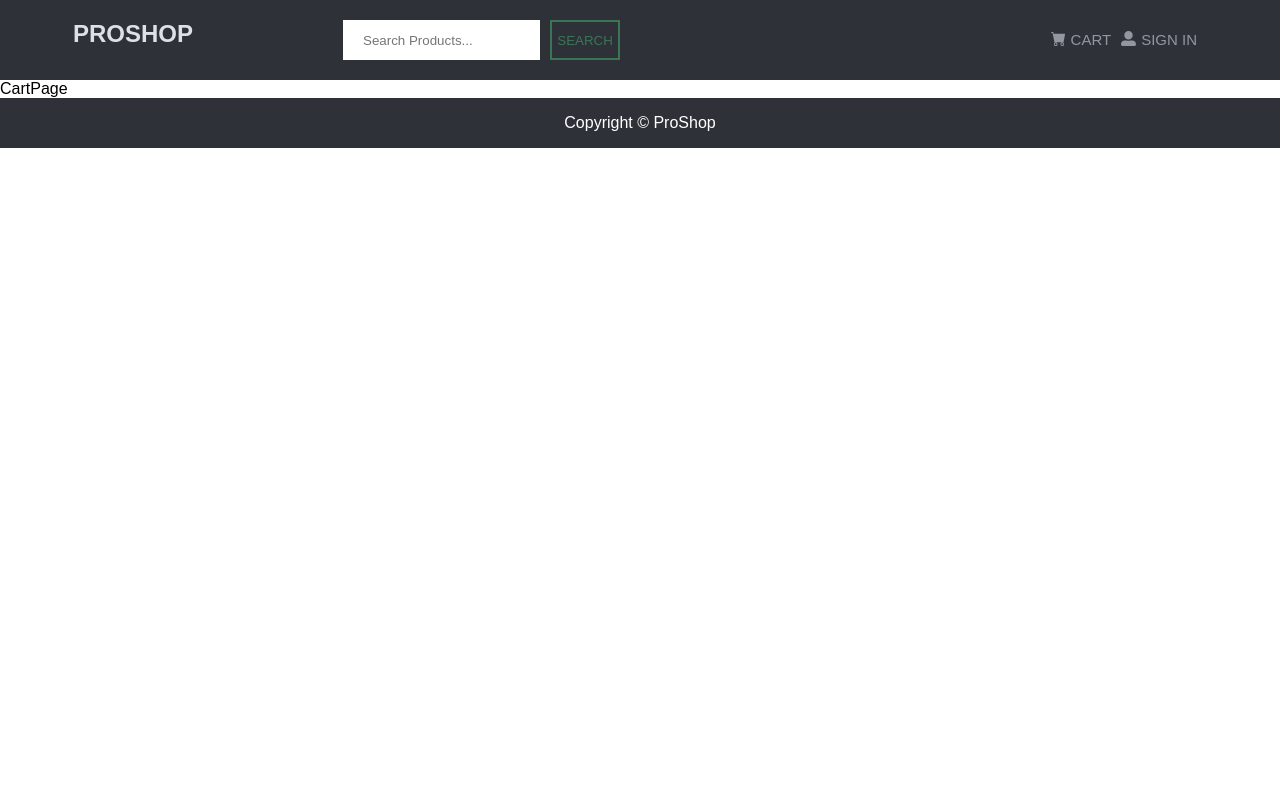
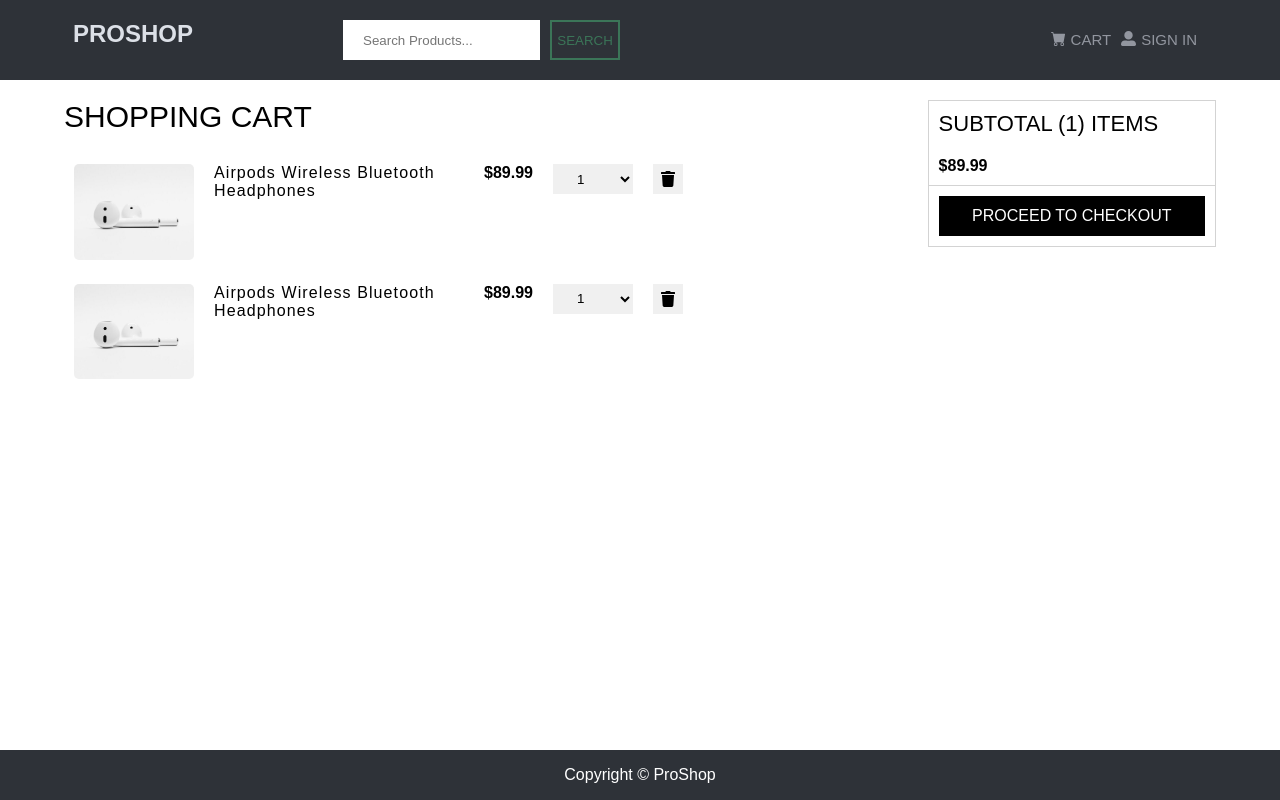
Before and after one commit to ritwikkr/proshop, a React (Create React App) app in the folder client/: page /cart in a window 1280 px wide. Built offline with nearby package versions, Linux system fonts and the light colour scheme.

Commit message:
Cartpage styling completed

```diff
--- a/client/src/pages/CartPage.js
+++ b/client/src/pages/CartPage.js
@@ -1,7 +1,69 @@
 import React from "react";
+import Wrapper from "../wrapper/CartPageWrapper";
+import { FaTrash } from "react-icons/fa";
 
 function CartPage() {
-  return <div>CartPage</div>;
+  return (
+    <Wrapper>
+      <div className="cart">
+        <div className="title">
+          <p>shopping cart</p>
+        </div>
+        <div className="body">
+          <div className="item">
+            <div className="image">
+              <img src="/images/airpods.jpg" alt="" />
+            </div>
+            <div className="product-title">
+              <p>airpods wireless bluetooth headphones</p>
+            </div>
+            <div className="price">
+              <p>$89.99</p>
+            </div>
+            <div className="qty">
+              <select name="qty" id="qty">
+                <option value="1">1</option>
+              </select>
+            </div>
+            <div className="remove">
+              <FaTrash />
+            </div>
+          </div>
+          {/*  */}
+          <div className="item">
+            <div className="image">
+              <img src="/images/airpods.jpg" alt="" />
+            </div>
+            <div className="product-title">
+              <p>airpods wireless bluetooth headphones</p>
+            </div>
+            <div className="price">
+              <p>$89.99</p>
+            </div>
+            <div className="qty">
+              <select name="qty" id="qty">
+                <option value="1">1</option>
+              </select>
+            </div>
+            <div className="remove">
+              <FaTrash />
+            </div>
+          </div>
+        </div>
+      </div>
+      <div className="subtotal">
+        <div className="title">
+          <p>subtotal (1) items</p>
+        </div>
+        <div className="amt">
+          <p>$89.99</p>
+        </div>
+        <div className="btn">
+          <button>proceed to checkout</button>
+        </div>
+      </div>
+    </Wrapper>
+  );
 }
 
 export default CartPage;
--- a/client/src/pages/ProductPage.js
+++ b/client/src/pages/ProductPage.js
@@ -71,9 +71,11 @@
               <option value="1">1</option>
             </select>
           </div>
-          <div className="btn">
-            <button>add to cart</button>
-          </div>
+          <Link to={"/cart"}>
+            <div className="btn">
+              <button>add to cart</button>
+            </div>
+          </Link>
         </div>
       </div>
       <div className="reviews">
--- /dev/null
+++ b/client/src/wrapper/CartPageWrapper.js
@@ -0,0 +1,99 @@
+import styled from "styled-components";
+
+const Wrapper = styled.div`
+  min-height: calc(100vh - 130px);
+  display: flex;
+  width: 90%;
+  margin: auto;
+  .cart {
+    width: 1200px;
+    .title {
+      margin: 20px 0;
+      p {
+        text-transform: uppercase;
+        font-size: 30px;
+      }
+    }
+    .body {
+      .item {
+        display: flex;
+        align-items: flex-start;
+        padding: 10px;
+        .image {
+          width: 120px;
+          margin-right: 20px;
+          img {
+            border-radius: 5px;
+            width: 100%;
+            height: 100%;
+          }
+        }
+        .product-title {
+          text-transform: capitalize;
+          letter-spacing: 1.1px;
+          width: 250px;
+          margin-right: 20px;
+        }
+        .price {
+          margin-right: 20px;
+          font-weight: bold;
+        }
+        .qty {
+          select {
+            width: 80px;
+            background-color: rgb(240, 240, 240);
+            height: 30px;
+            outline: none;
+            border: none;
+            padding-left: 20px;
+          }
+          margin-right: 20px;
+        }
+        .remove {
+          /* border: 2px solid red; */
+          cursor: pointer;
+          width: 30px;
+          height: 30px;
+          display: flex;
+          align-items: center;
+          justify-content: center;
+          background-color: rgb(240, 240, 240);
+        }
+      }
+    }
+  }
+  .subtotal {
+    border: 1px solid lightgray;
+    width: 400px;
+    height: fit-content;
+    margin-top: 20px;
+    .title {
+      padding: 10px;
+      p {
+        font-size: 22px;
+        text-transform: uppercase;
+      }
+    }
+    .amt {
+      padding: 10px;
+      border-bottom: 1px solid lightgray;
+      font-weight: bold;
+    }
+    .btn {
+      padding: 10px;
+      button {
+        cursor: pointer;
+        width: 100%;
+        border: none;
+        outline: none;
+        height: 40px;
+        text-transform: uppercase;
+        background-color: black;
+        color: white;
+        font-size: 16px;
+      }
+    }
+  }
+`;
+
+export default Wrapper;
```
